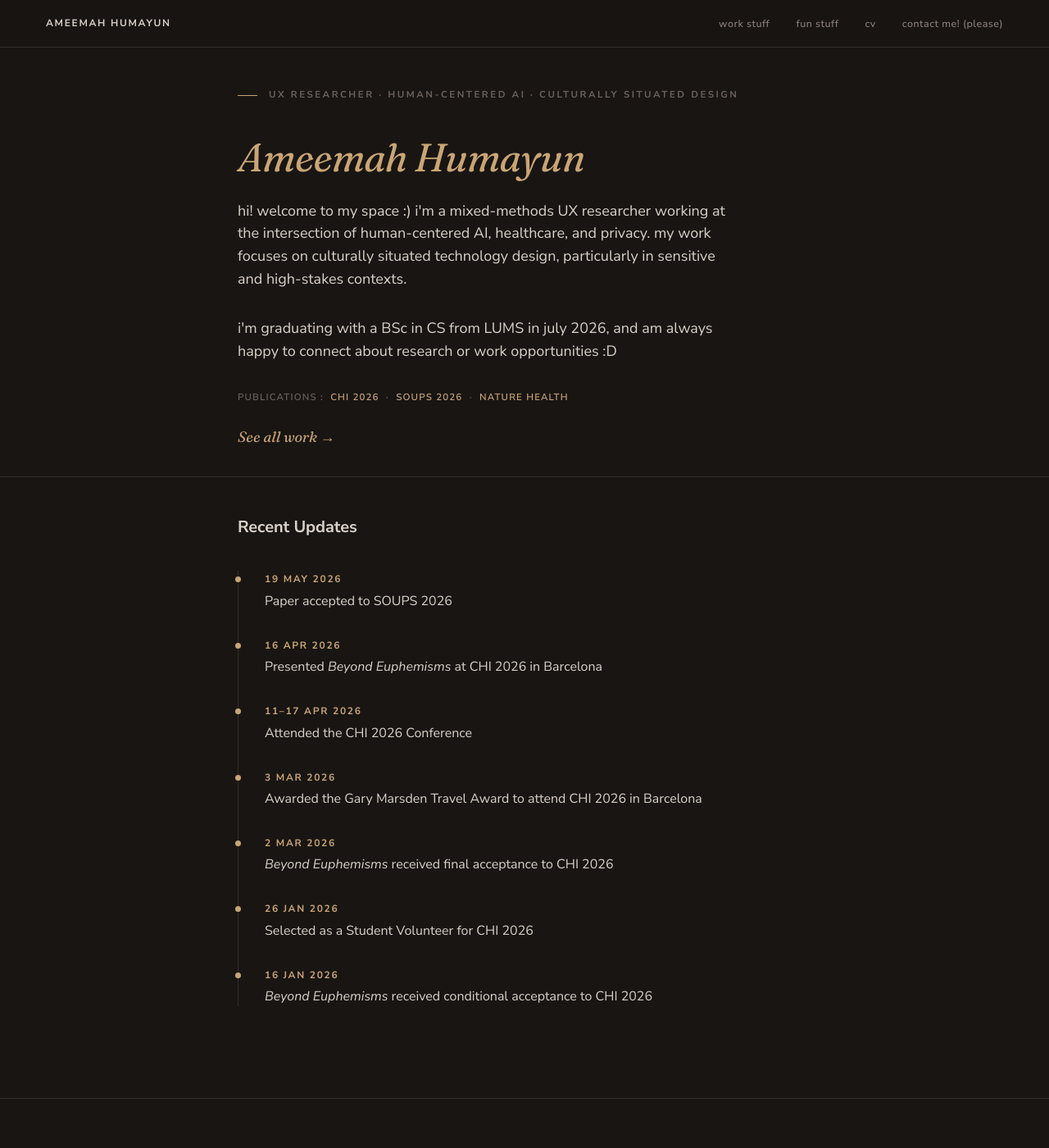
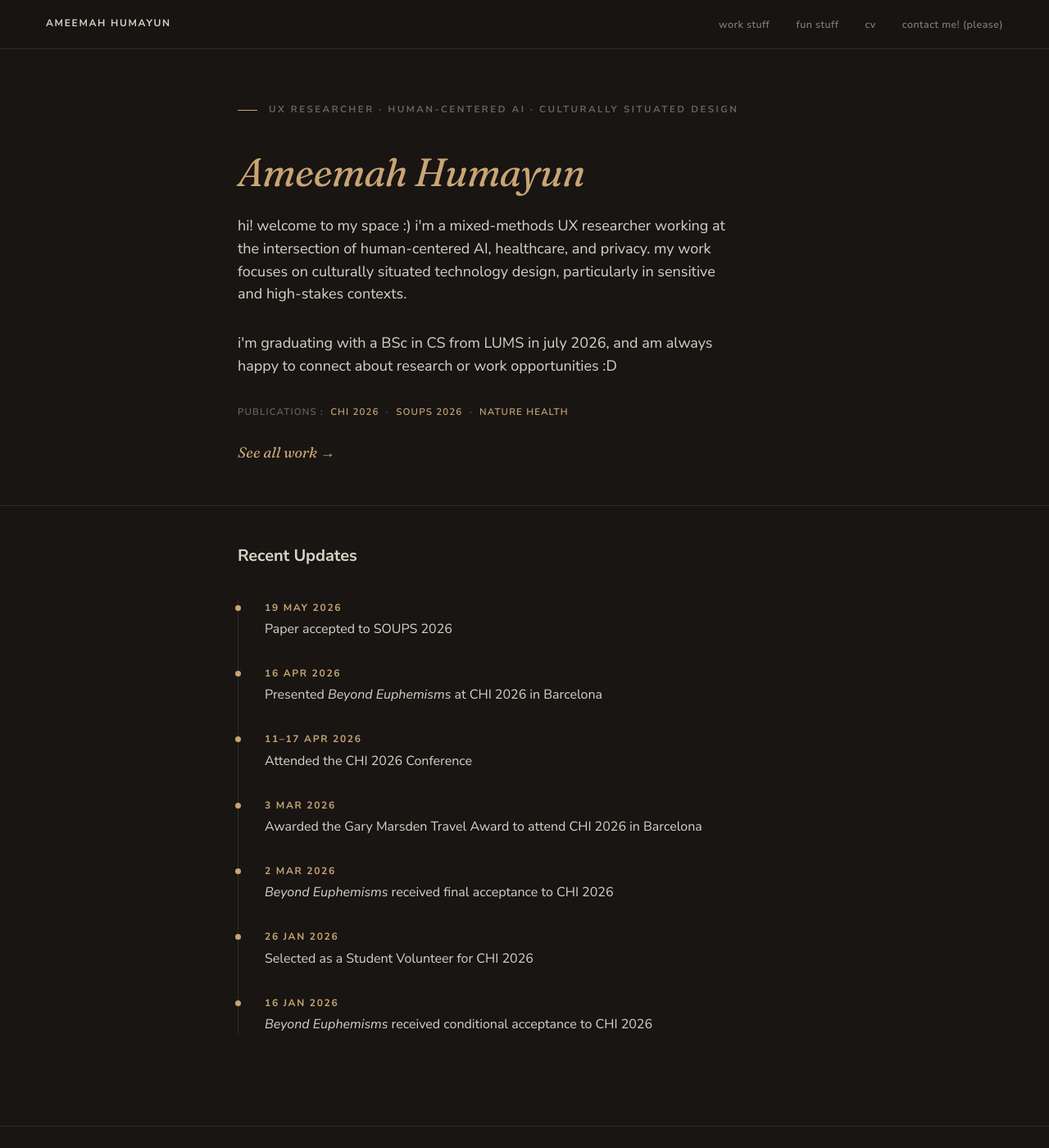
Before and after one commit to ameemahumayun/ameemahumayun.github.io, a Jekyll site: the page built from index.html, in a window 1280 px wide and 1400 px high. Shown: the whole window at 82% size. Built offline with Jekyll 4.4.1, drawn with Linux system fonts in a browser that asks for light colours.

Commit message:
Update layout.css

```diff
--- a/assets/css/layout.css
+++ b/assets/css/layout.css
@@ -52,9 +52,15 @@
 .nav__home {
   color: var(--color-text-strong);
   font-weight: var(--weight-bold);
-  transition: color var(--duration) var(--ease);
+  cursor: pointer;
+  padding-bottom: 2px;
+  border-bottom: 1px solid transparent;
+  transition: color var(--duration) var(--ease), border-color var(--duration) var(--ease);
 }
-.nav__home:hover { color: var(--color-accent); }
+.nav__home:hover {
+  color: var(--color-accent);
+  border-bottom-color: var(--color-accent);
+}
 .nav__tag {
   color: var(--color-text-mute);
   font-weight: var(--weight-semibold);
@@ -87,14 +93,14 @@
    already provides space; the section's full top padding stacks on top). */
 .hero + .section,
 .page-head + .section {
-  padding-top: var(--space-1);
+  padding-top: var(--space-5);
 }
 .section:last-of-type { border-bottom: none; }
 
 
 /* ----- HERO -------------------------------------------------------------- */
 .hero {
-  padding: var(--space-6) 0 var(--space-4);
+  padding: var(--space-7) 0 var(--space-6);
   border-bottom: var(--hairline);
 }
 .hero__inner {
```
